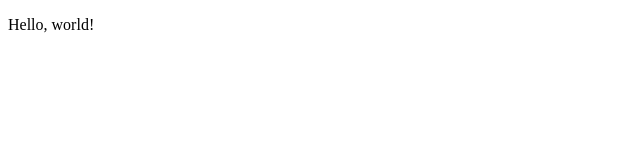
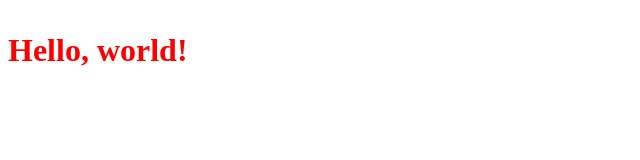
Before and after one commit to Loloeyo/Nowe_Repozytorium, a plain HTML site: page index.html in a window 1280 px wide. Shown: the whole page, without its empty margins (0-640 px from the left). Drawn offline with Linux system fonts and the light colour scheme.

Commit message:
Modyfikacja plików

```diff
--- a/index.html
+++ b/index.html
@@ -5,8 +5,10 @@
     <meta http-equiv="X-UA-Compatible" content="IE=edge">
     <meta name="viewport" content="width=device-width, initial-scale=1.0">
     <title>Document</title>
+    <link rel="stylesheet" href="style.css">
+    <script src="script.js"></script>
 </head>
 <body>
-    <p>Hello, world!</p>
+    <p id="a1" onclick="klick()">Hello, world!</p>
 </body>
 </html>
--- a/script.js
+++ b/script.js
@@ -0,0 +1,3 @@
+function klick(){
+    document.getElementById("a1").style.color="black";
+}
--- a/style.css
+++ b/style.css
@@ -0,0 +1,5 @@
+p{
+    color: red;
+    font-size: xx-large;
+    font-weight: bold;
+}
```
